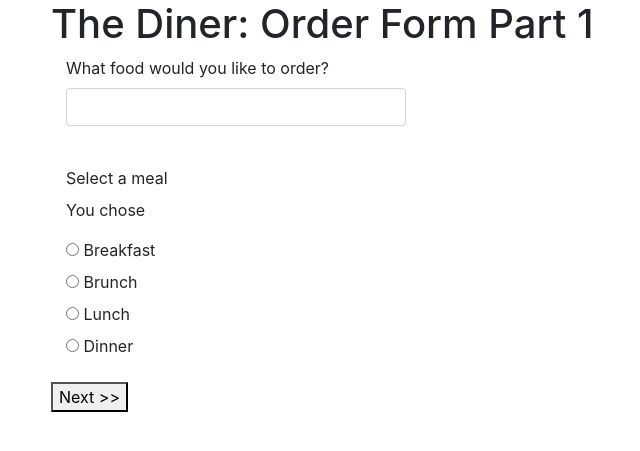
After one commit to Rob-P-Smith/diner, a PHP site: page /views/order-form-1.html in a window 1280 px wide. The commit adds this page. Shown: the top 451 px of the page, without its empty margins (34-674 px from the left). Run offline with PHP 8.4, Linux system fonts and the light colour scheme.

Commit message:
Adding routes and order forms

```diff
--- /dev/null
+++ b/views/order-form-1.html
@@ -0,0 +1,77 @@
+
+<!doctype html>
+<html lang="en">
+<head>
+    <!-- Required meta tags -->
+    <meta charset="utf-8">
+    <meta name="viewport" content="width=device-width, initial-scale=1">
+
+    <!-- CSS -->
+    <link rel="stylesheet" href="https://stackpath.bootstrapcdn.com/bootstrap/4.3.1/css/bootstrap.min.css" integrity="sha384-ggOyR0iXCbMQv3Xipma34MD+dH/1fQ784/j6cY/iJTQUOhcWr7x9JvoRxT2MZw1T" crossorigin="anonymous">
+    <link rel="stylesheet" href="styles/styles.css">
+
+    <title>My Diner</title>
+</head><body>
+<div class="container">
+    <h1>The Diner:  Order Form Part 1</h1>
+
+    <form action="#" method="post" class="form-horizontal">
+
+        <!-- get food -->
+        <div class="form-group">
+            <label for="food" class="col-sm-4 control-label">What food would you like to order?</label>
+
+            <div class="col-sm-4">
+                <input class="form-control" type="text" name="food" id="food" value="">
+
+                <!-- Display an error if there is one -->
+            </div>
+        </div>
+        <br>
+
+        <!-- get meal -->
+        <div class="form-group">
+            <label class="col-sm-4 control-label">Select a meal</label>
+            <div class="col-sm-4">
+                <p>You chose </p>
+                <label><input type="radio"
+                              name="meal"
+                              id="breakfast"
+                              value="breakfast"
+                > Breakfast
+                    </input>
+                </label><br>
+                <label><input type="radio"
+                              name="meal"
+                              id="brunch"
+                              value="brunch"
+                > Brunch
+                    </input>
+                </label><br>
+                <label><input type="radio"
+                              name="meal"
+                              id="lunch"
+                              value="lunch"
+                > Lunch
+                    </input>
+                </label><br>
+                <label><input type="radio"
+                              name="meal"
+                              id="dinner"
+                              value="dinner"
+                > Dinner
+                    </input>
+                </label><br>
+
+                <!-- Display an error if there is one -->
+
+            </div>
+        </div>
+
+        <div class="col-xs-1 ">
+            <button type="submit">Next >></button>
+        </div>
+    </form>
+</div>
+</body>
+</html>
```
Also changed, not shown: index.php (+6 -3 lines), .htaccess (added).
